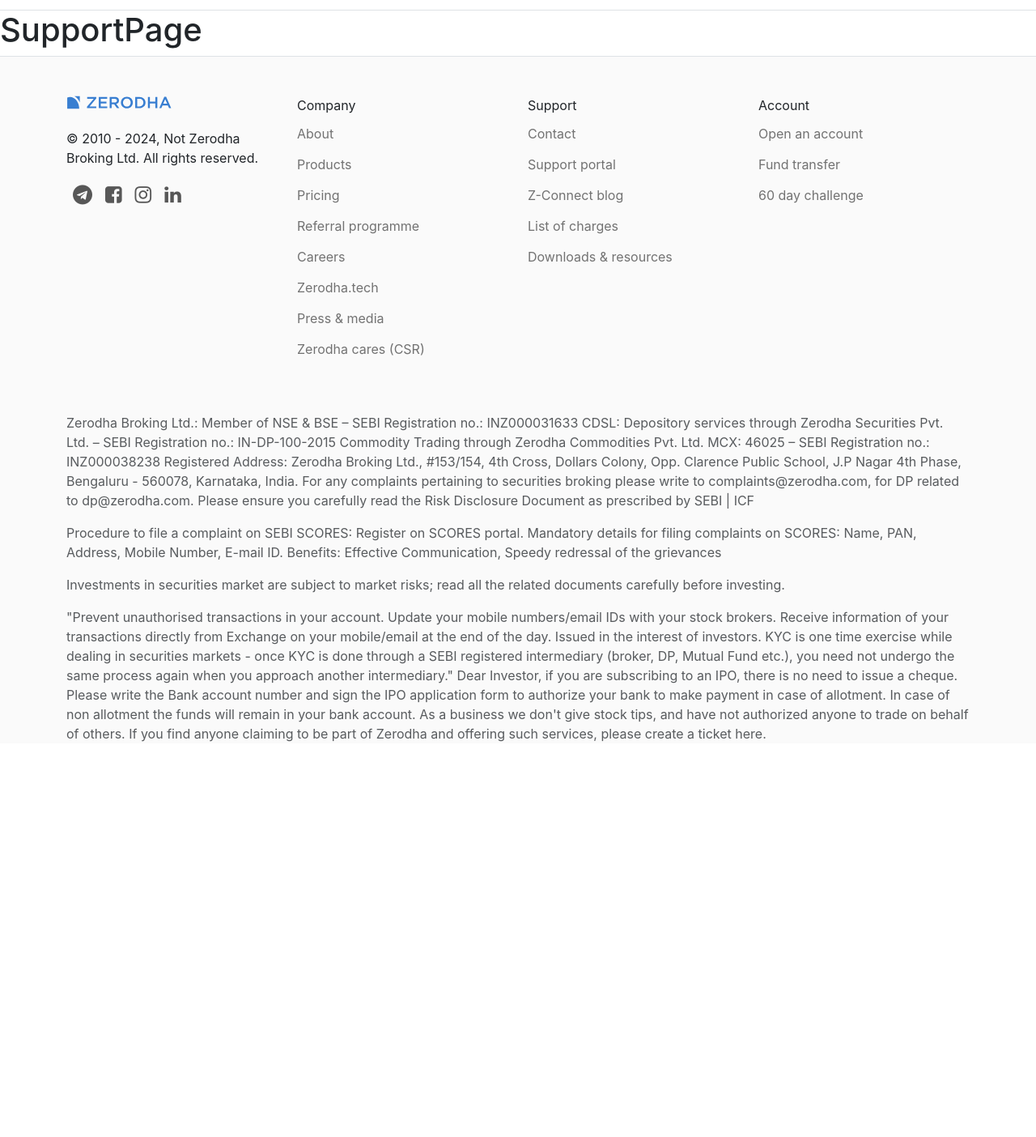
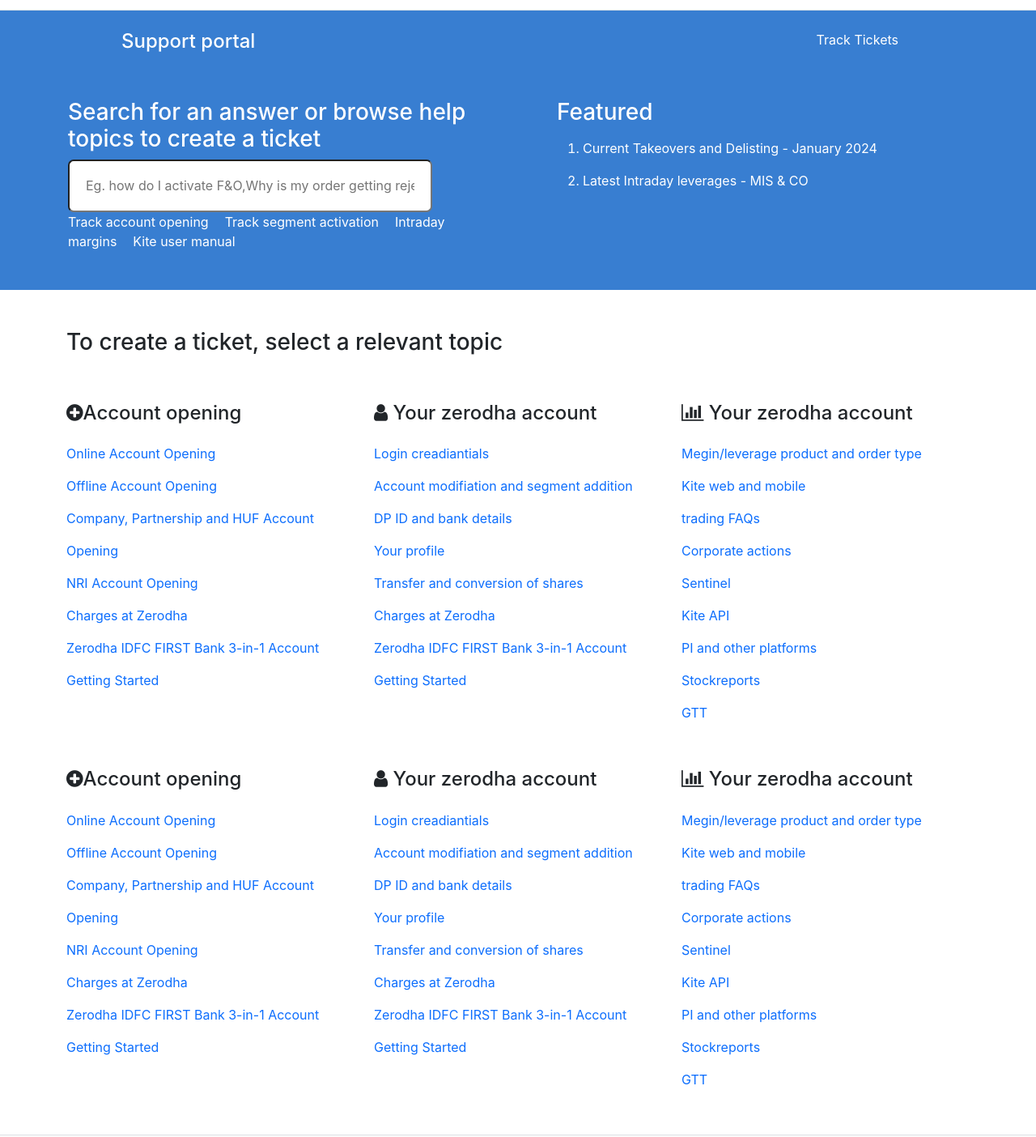
Before and after one commit to MayankGodhani28/Zerodha-Clone, a React app: page /support in a window 1280 px wide. Shown: the part 60-1464 px from the top of the page at 81% size. Before the commit the page ends 994 px from the top, so only its background shows below. Built offline with nearby package versions, Linux system fonts and the light colour scheme.

Commit message:
complete all components

```diff
--- a/src/index.css
+++ b/src/index.css
@@ -22,3 +22,28 @@
   display: block;
   margin :-5px 0;
 }
+
+#supportHero{
+  background-color: rgb(56, 126, 209);
+  color: white;
+}
+
+#supportWrapper{
+  display: flex;
+  flex-direction: row;
+  justify-content: space-between;
+  margin: 0 150px;
+}
+
+#supportHero a{
+  text-decoration: none;
+  color: white;
+  padding-right: 20px;
+}
+
+#supportHero input{
+  height: 65px;
+  width: 450px;
+  border-radius: 7px;
+  padding: 20px;
+}
--- a/src/landing_page/support/CreateTicket.js
+++ b/src/landing_page/support/CreateTicket.js
@@ -0,0 +1,262 @@
+import React from "react";
+
+function CreateTicket() {
+  return (
+    <div className="container">
+      <div className="row">
+        <h1 className="fs-3 mt-5">
+          To create a ticket, select a relevant topic
+        </h1>
+        <div className="col mt-5">
+          <h4 className="mb-3">
+            <i class="fa fa-plus-circle" aria-hidden="true"></i>Account opening
+          </h4>
+          <a
+            href=""
+            className=""
+            style={{ textDecoration: "none", lineHeight: "2.5" }}
+          >
+            Online Account Opening
+          </a>
+          <br />
+          <a href="" style={{ textDecoration: "none", lineHeight: "2.5" }}>
+            Offline Account Opening
+          </a>
+          <br />
+          <a href="" style={{ textDecoration: "none", lineHeight: "2.5" }}>
+            Company, Partnership and HUF Account
+          </a>
+          <br />
+          <a href="" style={{ textDecoration: "none", lineHeight: "2.5" }}>
+            Opening
+          </a>
+          <br />
+          <a href="" style={{ textDecoration: "none", lineHeight: "2.5" }}>
+            NRI Account Opening
+          </a>
+          <br />
+          <a href="" style={{ textDecoration: "none", lineHeight: "2.5" }}>
+            Charges at Zerodha
+          </a>
+          <br />
+          <a href="" style={{ textDecoration: "none", lineHeight: "2.5" }}>
+            Zerodha IDFC FIRST Bank 3-in-1 Account
+          </a>
+          <br />
+          <a href="" style={{ textDecoration: "none", lineHeight: "2.5" }}>
+            Getting Started
+          </a>
+          <br />
+        </div>
+
+        <div className="col mt-5">
+          <h4 className="mb-3">
+            <i class="fa fa-user" aria-hidden="true"></i> Your zerodha account
+          </h4>
+          <a href="" style={{ textDecoration: "none", lineHeight: "2.5" }}>
+            Login creadiantials
+          </a>
+          <br />
+          <a href="" style={{ textDecoration: "none", lineHeight: "2.5" }}>
+            Account modifiation and segment addition
+          </a>
+          <br />
+          <a href="" style={{ textDecoration: "none", lineHeight: "2.5" }}>
+            DP ID and bank details
+          </a>
+          <br />
+          <a href="" style={{ textDecoration: "none", lineHeight: "2.5" }}>
+            Your profile
+          </a>
+          <br />
+          <a href="" style={{ textDecoration: "none", lineHeight: "2.5" }}>
+            Transfer and conversion of shares
+          </a>
+          <br />
+          <a href="" style={{ textDecoration: "none", lineHeight: "2.5" }}>
+            Charges at Zerodha
+          </a>
+          <br />
+          <a href="" style={{ textDecoration: "none", lineHeight: "2.5" }}>
+            Zerodha IDFC FIRST Bank 3-in-1 Account
+          </a>
+          <br />
+          <a href="" style={{ textDecoration: "none", lineHeight: "2.5" }}>
+            Getting Started
+          </a>
+          <br />
+        </div>
+
+        <div className="col mt-5">
+          <h4 className="mb-3">
+            <i class="fa fa-bar-chart" aria-hidden="true"></i> Your zerodha
+            account
+          </h4>
+          <a href="" style={{ textDecoration: "none", lineHeight: "2.5" }}>
+            Megin/leverage product and order type
+          </a>
+          <br />
+          <a href="" style={{ textDecoration: "none", lineHeight: "2.5" }}>
+            Kite web and mobile
+          </a>
+          <br />
+          <a href="" style={{ textDecoration: "none", lineHeight: "2.5" }}>
+            trading FAQs
+          </a>
+          <br />
+          <a href="" style={{ textDecoration: "none", lineHeight: "2.5" }}>
+            Corporate actions
+          </a>
+          <br />
+          <a href="" style={{ textDecoration: "none", lineHeight: "2.5" }}>
+            Sentinel
+          </a>
+          <br />
+          <a href="" style={{ textDecoration: "none", lineHeight: "2.5" }}>
+            Kite API
+          </a>
+          <br />
+          <a href="" style={{ textDecoration: "none", lineHeight: "2.5" }}>
+            PI and other platforms
+          </a>
+          <br />
+          <a href="" style={{ textDecoration: "none", lineHeight: "2.5" }}>
+            Stockreports
+          </a>
+          <br />
+          <a href="" style={{ textDecoration: "none", lineHeight: "2.5" }}>
+            GTT
+          </a>
+          <br />
+        </div>
+      </div>
+
+      <div className="row">
+        <div className="col mt-5">
+          <h4 className="mb-3 ">
+            <i class="fa fa-plus-circle" aria-hidden="true"></i>Account opening
+          </h4>
+          <a
+            href=""
+            className=""
+            style={{ textDecoration: "none", lineHeight: "2.5" }}
+          >
+            Online Account Opening
+          </a>
+          <br />
+          <a href="" style={{ textDecoration: "none", lineHeight: "2.5" }}>
+            Offline Account Opening
+          </a>
+          <br />
+          <a href="" style={{ textDecoration: "none", lineHeight: "2.5" }}>
+            Company, Partnership and HUF Account
+          </a>
+          <br />
+          <a href="" style={{ textDecoration: "none", lineHeight: "2.5" }}>
+            Opening
+          </a>
+          <br />
+          <a href="" style={{ textDecoration: "none", lineHeight: "2.5" }}>
+            NRI Account Opening
+          </a>
+          <br />
+          <a href="" style={{ textDecoration: "none", lineHeight: "2.5" }}>
+            Charges at Zerodha
+          </a>
+          <br />
+          <a href="" style={{ textDecoration: "none", lineHeight: "2.5" }}>
+            Zerodha IDFC FIRST Bank 3-in-1 Account
+          </a>
+          <br />
+          <a href="" style={{ textDecoration: "none", lineHeight: "2.5" }}>
+            Getting Started
+          </a>
+          <br />
+        </div>
+
+        <div className="col mt-5">
+          <h4 className="mb-3">
+            <i class="fa fa-user" aria-hidden="true"></i> Your zerodha account
+          </h4>
+          <a href="" style={{ textDecoration: "none", lineHeight: "2.5" }}>
+            Login creadiantials
+          </a>
+          <br />
+          <a href="" style={{ textDecoration: "none", lineHeight: "2.5" }}>
+            Account modifiation and segment addition
+          </a>
+          <br />
+          <a href="" style={{ textDecoration: "none", lineHeight: "2.5" }}>
+            DP ID and bank details
+          </a>
+          <br />
+          <a href="" style={{ textDecoration: "none", lineHeight: "2.5" }}>
+            Your profile
+          </a>
+          <br />
+          <a href="" style={{ textDecoration: "none", lineHeight: "2.5" }}>
+            Transfer and conversion of shares
+          </a>
+          <br />
+          <a href="" style={{ textDecoration: "none", lineHeight: "2.5" }}>
+            Charges at Zerodha
+          </a>
+          <br />
+          <a href="" style={{ textDecoration: "none", lineHeight: "2.5" }}>
+            Zerodha IDFC FIRST Bank 3-in-1 Account
+          </a>
+          <br />
+          <a href="" style={{ textDecoration: "none", lineHeight: "2.5" }}>
+            Getting Started
+          </a>
+          <br />
+        </div>
+
+        <div className="col mt-5 mb-5">
+          <h4 className="mb-3">
+            <i class="fa fa-bar-chart" aria-hidden="true"></i> Your zerodha
+            account
+          </h4>
+          <a href="" style={{ textDecoration: "none", lineHeight: "2.5" }}>
+            Megin/leverage product and order type
+          </a>
+          <br />
+          <a href="" style={{ textDecoration: "none", lineHeight: "2.5" }}>
+            Kite web and mobile
+          </a>
+          <br />
+          <a href="" style={{ textDecoration: "none", lineHeight: "2.5" }}>
+            trading FAQs
+          </a>
+          <br />
+          <a href="" style={{ textDecoration: "none", lineHeight: "2.5" }}>
+            Corporate actions
+          </a>
+          <br />
+          <a href="" style={{ textDecoration: "none", lineHeight: "2.5" }}>
+            Sentinel
+          </a>
+          <br />
+          <a href="" style={{ textDecoration: "none", lineHeight: "2.5" }}>
+            Kite API
+          </a>
+          <br />
+          <a href="" style={{ textDecoration: "none", lineHeight: "2.5" }}>
+            PI and other platforms
+          </a>
+          <br />
+          <a href="" style={{ textDecoration: "none", lineHeight: "2.5" }}>
+            Stockreports
+          </a>
+          <br />
+          <a href="" style={{ textDecoration: "none", lineHeight: "2.5" }}>
+            GTT
+          </a>
+          <br />
+        </div>
+      </div>
+    </div>
+  );
+}
+
+export default CreateTicket;
--- a/src/landing_page/support/Hero.js
+++ b/src/landing_page/support/Hero.js
@@ -0,0 +1,36 @@
+import React from "react";
+
+function Hero() {
+  return (
+    <section className="pt-4" id="supportHero">
+      <div className="" id="supportWrapper">
+        <h4>Support portal</h4>
+        <a href="">Track Tickets</a>
+      </div>
+      <div className="row p-5">
+        <div className="col-6 px-5" >
+          <h1 className="fs-3">Search for an answer or browse help topics to create a ticket</h1>
+          <input type="text" placeholder="Eg. how do I activate F&O,Why is my order getting reject.." />
+          <br />
+          <a href="">Track account opening</a>
+          <a href="">Track segment activation</a>
+          <a href="">Intraday margins</a>
+          <a href="">Kite user manual</a>
+        </div>
+        <div className="col-6 px-5">
+          <h1 className="fs-3">Featured</h1>
+          <ol className="" style={{lineHeight: "2.5"}}>
+            <li>
+              <a href="">Current Takeovers and Delisting - January 2024</a>
+            </li>
+            <li>
+              <a href="">Latest Intraday leverages - MIS & CO</a>
+            </li>
+          </ol>
+        </div>
+      </div>
+    </section>
+  );
+}
+
+export default Hero;
--- a/src/landing_page/support/SupportPage.js
+++ b/src/landing_page/support/SupportPage.js
@@ -1,8 +1,13 @@
 import React from 'react'
+import Hero from './Hero';
+import CreateTicket from './CreateTicket';
 
 function SupportPage() {
     return (
-        <h1>SupportPage</h1>
+        <>
+            <Hero />
+            <CreateTicket/>
+        </>
      );
 }
 
```
